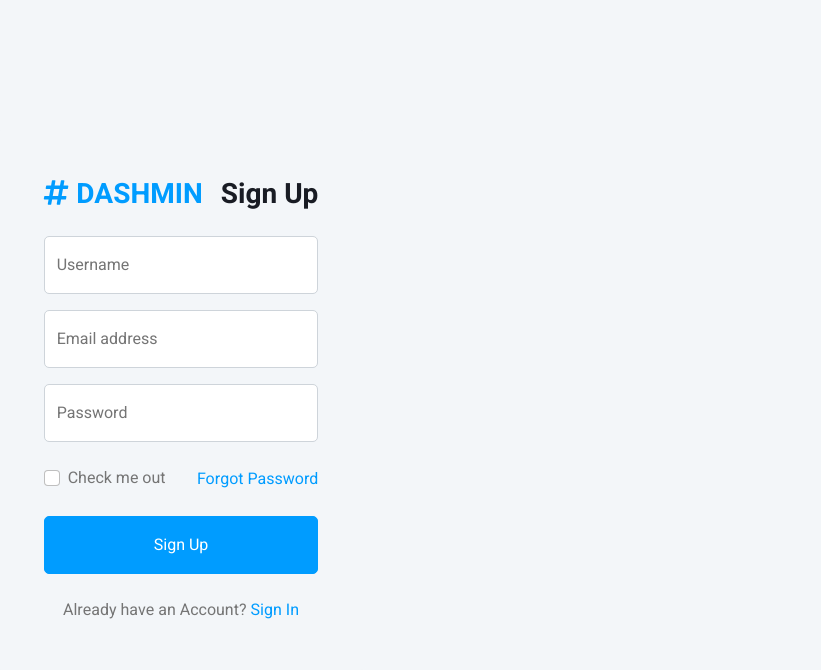
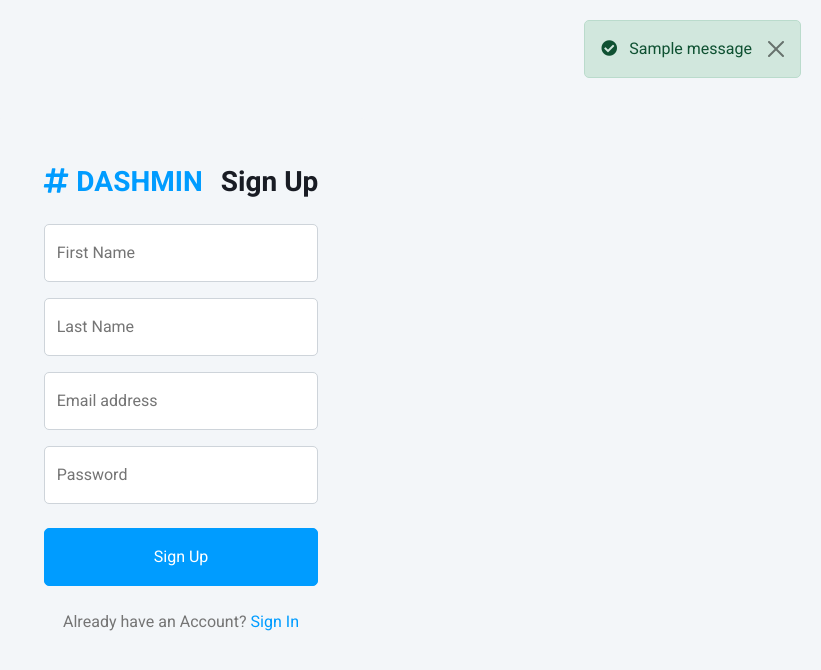
Before and after one commit to DoomedAndria/nebula_admin, a Flask app: page /register in a window 1280 px wide. Shown: the top 670 px of the page, without its empty margins (459-1280 px from the left). Run offline with Flask 3, Linux system fonts and the light colour scheme; tables that the repository leaves empty hold one stand-in row (values such as "Sample post"); one stand-in notice (Sample message) is shown; some libraries are stand-ins or nearby versions.

Commit message:
added login/register logic

```diff
--- a/app.py
+++ b/app.py
@@ -5,7 +5,6 @@ from flask_login import LoginManager
 from models import db, User
 from config import config
 
-# Initialize Flask-Login
 login_manager = LoginManager()
 login_manager.login_view = 'auth.login'
 login_manager.login_message = 'Please log in to access this page.'
@@ -13,20 +12,15 @@ login_manager.login_message_category = 'info'
 
 
 def ensure_database_exists(config_obj):
-    """Create database if it doesn't exist"""
     try:
-        # Connect to MySQL without specifying database
         connection = pymysql.connect(
             host=config_obj.DB_HOST,
             user=config_obj.DB_USER,
             password=config_obj.DB_PASSWORD
         )
         cursor = connection.cursor()
-
-        # Create database if it doesn't exist
         cursor.execute(f"CREATE DATABASE IF NOT EXISTS {config_obj.DB_NAME} CHARACTER SET utf8mb4 COLLATE utf8mb4_unicode_ci")
-        print(f"✓ Database '{config_obj.DB_NAME}' is ready")
-
+        print(f"Database '{config_obj.DB_NAME}' is ready")
         cursor.close()
         connection.close()
     except Exception as e:
@@ -39,22 +33,16 @@ def create_app(config_name=None):
         config_name = os.environ.get('FLASK_ENV', 'default')
 
     app = Flask(__name__)
-
-    # Load configuration
     app.config.from_object(config[config_name])
 
-    # Ensure database exists before connecting
     ensure_database_exists(config[config_name])
 
-    # Initialize extensions
     db.init_app(app)
     login_manager.init_app(app)
 
-    # Create database tables
     with app.app_context():
         db.create_all()
 
-    # Register blueprints
     from routes import main_bp, auth_bp, errors_bp
     app.register_blueprint(main_bp)
     app.register_blueprint(auth_bp)
@@ -65,7 +53,6 @@ def create_app(config_name=None):
 
 @login_manager.user_loader
 def load_user(user_id):
-    """Load user by ID for Flask-Login"""
     return User.query.get(int(user_id))
 
 
--- a/routes/auth.py
+++ b/routes/auth.py
@@ -1,5 +1,5 @@
 from flask import Blueprint, render_template, request, redirect, url_for, flash
-from flask_login import login_user, logout_user, login_required
+from flask_login import login_user, logout_user, login_required, current_user
 from models import db, User, Credential
 
 auth_bp = Blueprint('auth', __name__)
@@ -7,31 +7,102 @@ auth_bp = Blueprint('auth', __name__)
 
 @auth_bp.route('/login', methods=['GET', 'POST'])
 def login():
+    if current_user.is_authenticated:
+        return redirect(url_for('main.index'))
+
     if request.method == 'POST':
-        # TODO: Implement login logic with Flask-WTF forms
-        # email = request.form.get('email')
-        # password = request.form.get('password')
-        # remember = request.form.get('remember', False)
+        email = request.form.get('email', '').strip()
+        password = request.form.get('password', '')
+        remember = request.form.get('remember', False)
 
-        # Placeholder for form handling
-        flash('Login functionality will be implemented with Flask-WTF forms', 'info')
-        pass
+        if not email or not password:
+            flash('Please provide both email and password.', 'danger')
+            return render_template('login.jinja2')
+
+        user = User.query.filter_by(email=email).first()
+
+        if not user:
+            flash('Invalid email or password.', 'danger')
+            return render_template('login.jinja2')
+
+        if not user.is_active:
+            flash('Your account has been deactivated. Please contact support.', 'warning')
+            return render_template('login.jinja2')
+
+        credential = Credential.query.filter_by(uid=user.uid).first()
+
+        if not credential or not credential.check_password(password):
+            flash('Invalid email or password.', 'danger')
+            return render_template('login.jinja2')
+
+        login_user(user, remember=bool(remember))
+        flash(f'Welcome back, {user.firstname}!', 'success')
+
+        next_page = request.args.get('next')
+        if next_page:
+            return redirect(next_page)
+        return redirect(url_for('main.dashboard'))
 
     return render_template('login.jinja2')
 
 
 @auth_bp.route('/register', methods=['GET', 'POST'])
 def register():
+    if current_user.is_authenticated:
+        return redirect(url_for('main.index'))
+
     if request.method == 'POST':
-        # TODO: Implement registration logic with Flask-WTF forms
-        # firstname = request.form.get('firstname')
-        # lastname = request.form.get('lastname')
-        # email = request.form.get('email')
-        # password = request.form.get('password')
+        firstname = request.form.get('firstname', '').strip()
+        lastname = request.form.get('lastname', '').strip()
+        email = request.form.get('email', '').strip().lower()
+        password = request.form.get('password', '')
 
-        # Placeholder for form handling
-        flash('Registration functionality will be implemented with Flask-WTF forms', 'info')
-        pass
+        if not all([firstname, lastname, email, password]):
+            flash('All fields are required.', 'danger')
+            return render_template('register.jinja2')
+
+        if '@' not in email or '.' not in email:
+            flash('Please provide a valid email address.', 'danger')
+            return render_template('register.jinja2')
+
+        if len(password) < 6:
+            flash('Password must be at least 6 characters long.', 'danger')
+            return render_template('register.jinja2')
+
+        existing_user = User.query.filter_by(email=email).first()
+        if existing_user:
+            flash('An account with this email already exists.', 'warning')
+            return render_template('register.jinja2')
+
+        try:
+            user = User(
+                firstname=firstname,
+                lastname=lastname,
+                email=email,
+                is_active=True
+            )
+            db.session.add(user)
+            db.session.flush()
+
+            credential = Credential(
+                uid=user.uid,
+                email=email
+            )
+            credential.set_password(password)
+            db.session.add(credential)
+
+            db.session.commit()
+
+            flash(f'Account created successfully! Welcome, {firstname}!', 'success')
+
+            login_user(user)
+            return redirect(url_for('main.dashboard'))
+
+        except Exception as e:
+            db.session.rollback()
+            flash('An error occurred during registration. Please try again.', 'danger')
+            print(f"Registration error: {e}")
+            return render_template('register.jinja2')
 
     return render_template('register.jinja2')
 
--- a/routes/main.py
+++ b/routes/main.py
@@ -6,12 +6,10 @@ main_bp = Blueprint('main', __name__)
 
 @main_bp.route('/')
 def index():
-    """Home page"""
     return render_template('index.jinja2')
 
 
 @main_bp.route('/dashboard')
 @login_required
 def dashboard():
-    """Dashboard page (protected route example)"""
     return render_template('index.jinja2')
--- a/templates/layouts/base.jinja2
+++ b/templates/layouts/base.jinja2
@@ -43,8 +43,21 @@
 </div>
 <!-- Spinner End -->
 
-
-
+<!-- Flash Messages -->
+{% with messages = get_flashed_messages(with_categories=true) %}
+    {% if messages %}
+        <div style="position: fixed; top: 20px; right: 20px; z-index: 9999; max-width: 400px;">
+            {% for category, message in messages %}
+                <div class="alert alert-{{ 'danger' if category == 'error' else category }} alert-dismissible fade show" role="alert">
+                    <i class="fa fa-{% if category == 'success' %}check-circle{% elif category == 'danger' or category == 'error' %}exclamation-circle{% elif category == 'warning' %}exclamation-triangle{% else %}info-circle{% endif %} me-2"></i>
+                    {{ message }}
+                    <button type="button" class="btn-close" data-bs-dismiss="alert" aria-label="Close"></button>
+                </div>
+            {% endfor %}
+        </div>
+    {% endif %}
+{% endwith %}
+<!-- Flash Messages End -->
 
 <!-- ============================= Main =============================== -->
 {% block content %}
--- a/templates/register.jinja2
+++ b/templates/register.jinja2
@@ -1,6 +1,6 @@
 {% extends "layouts/base.jinja2" %}
 
-{% block title %} Login {% endblock %}
+{% block title %} Register {% endblock %}
 
 {% block content %}
     <div class="container-fluid">
@@ -13,27 +13,26 @@
                         </a>
                         <h3>Sign Up</h3>
                     </div>
+                    <form method="POST" action="{{ url_for('auth.register') }}">
                         <div class="form-floating mb-3">
-                        <input type="text" class="form-control" id="floatingText" placeholder="jhondoe">
-                        <label for="floatingText">Username</label>
+                            <input type="text" class="form-control" id="floatingFirstname" name="firstname" placeholder="John" required>
+                            <label for="floatingFirstname">First Name</label>
                         </div>
                         <div class="form-floating mb-3">
-                        <input type="email" class="form-control" id="floatingInput" placeholder="name@example.com">
+                            <input type="text" class="form-control" id="floatingLastname" name="lastname" placeholder="Doe" required>
+                            <label for="floatingLastname">Last Name</label>
+                        </div>
+                        <div class="form-floating mb-3">
+                            <input type="email" class="form-control" id="floatingInput" name="email" placeholder="name@example.com" required>
                             <label for="floatingInput">Email address</label>
                         </div>
                         <div class="form-floating mb-4">
-                        <input type="password" class="form-control" id="floatingPassword" placeholder="Password">
+                            <input type="password" class="form-control" id="floatingPassword" name="password" placeholder="Password" minlength="6" required>
                             <label for="floatingPassword">Password</label>
-                    </div>
-                    <div class="d-flex align-items-center justify-content-between mb-4">
-                        <div class="form-check">
-                            <input type="checkbox" class="form-check-input" id="exampleCheck1">
-                            <label class="form-check-label" for="exampleCheck1">Check me out</label>
-                        </div>
-                        <a href="">Forgot Password</a>
                         </div>
                         <button type="submit" class="btn btn-primary py-3 w-100 mb-4">Sign Up</button>
                         <p class="text-center mb-0">Already have an Account? <a href="{{ url_for('auth.login') }}">Sign In</a></p>
+                    </form>
                 </div>
             </div>
         </div>
```
Also changed, not shown: config.py (+1 -11 lines), models.py (+0 -7 lines), templates/login.jinja2 (+6 -4 lines), README.md. Lines whose indentation alone changed are shown as unchanged.
